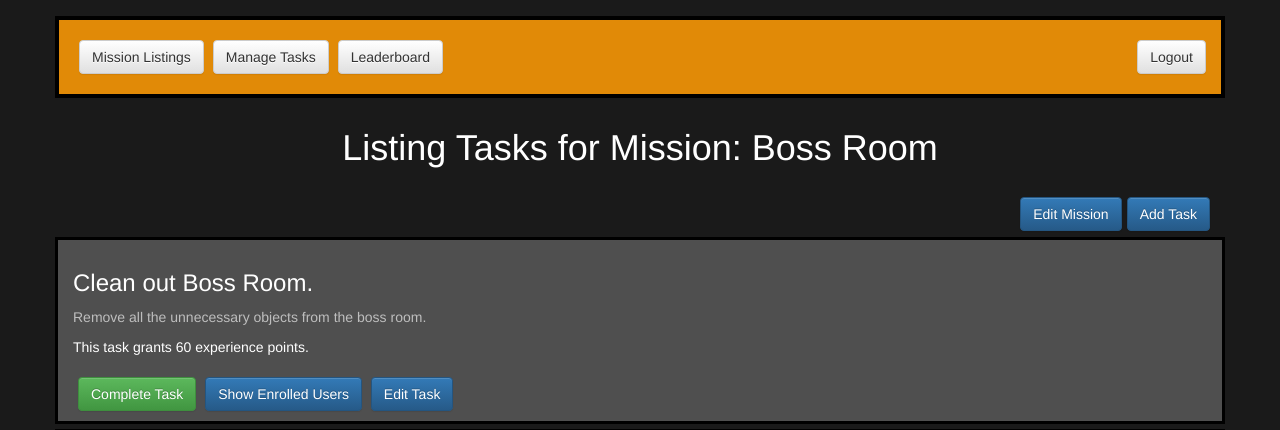
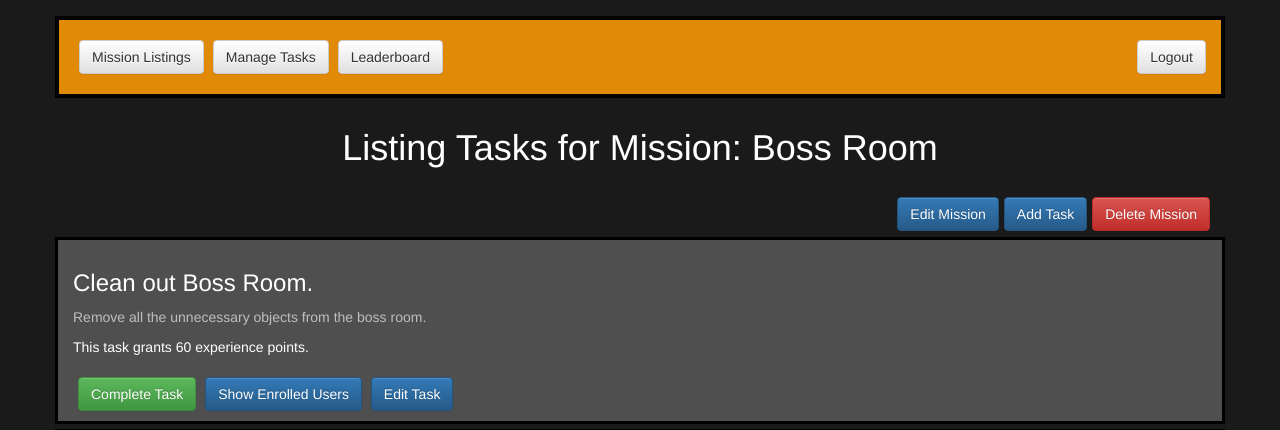
Before and after one commit to lvnatim/Job-Board-V4, a Django app: page /users/mission/12/list/ in a window 1280 px wide. Shown: the part 158-588 px from the top of the page. Run offline with Django 3.2, Linux system fonts and the light colour scheme; a user stored in the database is signed in; data comes from the database, SQL or seed files in the repository; some libraries are stand-ins or nearby versions.

Commit message:
New Features
- Delete feature for mission
- Delete feature for tasks
- Popup modal for mission delete confirmation

```diff
--- a/mysite/missions/templates/users/createmission.html
+++ b/mysite/missions/templates/users/createmission.html
@@ -19,7 +19,7 @@
       </div>
     {% endfor %}
     <input class="btn btn-success" type="submit" name="submit" value="Create Mission!">
-    <a class="btn btn-danger "href="{% url 'users:mytasks' %}">Back</a>
+    <a class="btn btn-warning "href="{% url 'users:mytasks' %}">Back</a>
   </form>
 
 </div>
--- a/mysite/missions/templates/users/edit_task.html
+++ b/mysite/missions/templates/users/edit_task.html
@@ -22,6 +22,7 @@
   <br>
   <input class="btn btn-success" type="submit" name="submit" value="Save Changes">
   <a class="btn btn-warning" href="{% url 'users:uncomplete_task' task.id %}">Re-Instate Task</a>
+  <a class="btn btn-danger" href="{% url 'users:delete_task' task.id %}">Delete Task</a>
   <a class="btn btn-default" href="{% url 'users:list_tasks' task.belongs_to.id %}"> Back </a>
 </form>
 
--- a/mysite/missions/templates/users/list_tasks.html
+++ b/mysite/missions/templates/users/list_tasks.html
@@ -8,6 +8,32 @@
     <div class="col-md-12">
       <h1> Listing Tasks for Mission: {{mission.name}}</h1>
       <br>
+
+      <!-- Button trigger modal -->
+      <button type="button" class="btn btn-danger btn-right" data-toggle="modal" data-target="#myModal">
+        Delete Mission
+      </button>
+
+      <!-- Modal -->
+      <div class="modal fade" id="myModal" tabindex="-1" role="dialog" aria-labelledby="myModalLabel">
+        <div class="modal-dialog" role="document">
+          <div style="color:black;"class="modal-content">
+            <div class="modal-header">
+              <button type="button" class="close" data-dismiss="modal" aria-label="Close"><span aria-hidden="true">&times;</span></button>
+              <h4 class="modal-title" id="myModalLabel"> Mission Delete Confirmation </h4>
+            </div>
+            <div class="modal-body">
+              Are you sure you want to delete this mission? This action can not be reversed.
+            </div>
+            <div class="modal-footer">
+              <button type="button" class="btn btn-default" data-dismiss="modal">Close</button>
+              <a href="{% url 'users:delete_mission' mission.id %}" class="btn btn-danger btn-right">Delete Mission</a>
+            </div>
+          </div>
+        </div>
+      </div>
+
+
       <a href="{% url 'users:create_task' mission.id %}" class="btn btn-primary btn-right">Add Task</a>
       <a href="{% url 'users:edit_mission' mission.id %}" class="btn btn-primary btn-right">Edit Mission</a><br><br>
     </div>
@@ -31,23 +57,20 @@
           Show Enrolled Users
         </button>
         <a class="btn btn-primary" href="{% url 'users:edit_task' task.id %}"> Edit Task </a>
+
         <div class="collapse" id="collapse{{task.id}}">
           <div class="well black">
-
             {% for user in task.users_enrolled.all %}
             {{ user.user.first_name }}
             {{ user.user.last_name }}
             <a class="btn btn-danger"href="{% url 'users:remove_user' id=task.id id2=user.id %}">Remove</a>
             <br><br>
             {% endfor %}
-
           </div>
-
         </div>
       </div>
-
     {% endfor %}
   </div>
 </div>
-
+<br><br>
 {% endblock %}
--- a/mysite/users/urls.py
+++ b/mysite/users/urls.py
@@ -8,11 +8,13 @@ urlpatterns = [
     url(r'^dashboard/$', views.mytasks, name="mytasks"),
     url(r'^dashboard/remove/(?P<id>\d+)/$', views.remove_task, name="remove_task"),
     url(r'^mission/create/$', views.create_mission, name="create_mission"),
+    url(r'^mission/(?P<id>\d+)/delete/', views.delete_mission, name="delete_mission"),
     url(r'^mission/(?P<id>\d+)/edit$', views.edit_mission, name="edit_mission"),
     url(r'^mission/(?P<id>\d+)/list/$', views.list_tasks, name="list_tasks"),
     url(r'^mission/(?P<id>\d+)/add/$', views.create_task, name="create_task"),
     url(r'^task/(?P<id>\d+)/complete/$', views.complete_task, name="complete_task"),
     url(r'^task/(?P<id>\d+)/uncomplete/$', views.uncomplete_task, name="uncomplete_task"),
     url(r'^task/(?P<id>\d+)/edit/$', views.edit_task, name="edit_task"),
+    url(r'^task/(?P<id>\d+)/delete/$', views.delete_task, name="delete_task"),
     url(r'^mission/\d+/task/(?P<id>\d+)/removeuser/(?P<id2>\d+)$', views.remove_user, name="remove_user"),
 ]
--- a/mysite/users/views.py
+++ b/mysite/users/views.py
@@ -1,5 +1,6 @@
 from django.shortcuts import render
 from django.http import HttpResponseRedirect, HttpResponse
+from django.core.urlresolvers import reverse
 from django.contrib.auth import authenticate, login, logout
 from django.contrib.auth.models import User
 from django.contrib.auth.decorators import login_required, permission_required
@@ -32,6 +33,13 @@ def mytasks(request):
     return render(request, 'users/mytasks.html', {"tasks":tasks,"missions":missions})
 
 @login_required
+@permission_required('missions.add_mission', raise_exception=True)
+def list_tasks(request, id):
+    miss = Mission.objects.get(id=id)
+    tasks = Task.objects.filter(belongs_to=miss)
+    return render(request, 'users/list_tasks.html', {"tasks":tasks, "mission":miss})
+
+@login_required
 def remove_task(request, id):
     task = Task.objects.get(id=id)
     current_profile = UserProfile.objects.get(user=request.user)
@@ -60,6 +68,14 @@ def create_mission(request):
 
 @login_required
 @permission_required('missions.add_mission', raise_exception=True)
+def delete_mission(request, id):
+    mission = Mission.objects.get(id=id)
+    mission.delete()
+    return HttpResponseRedirect(reverse('users:mytasks'))
+
+
+@login_required
+@permission_required('missions.add_mission', raise_exception=True)
 def create_task(request, id):
     if request.method == 'POST':
         form = TaskForm(request.POST)
@@ -67,7 +83,7 @@ def create_task(request, id):
             task = form.save(commit=False)
             task.belongs_to = Mission.objects.get(id=id)
             task.save()
-            return HttpResponseRedirect("/users/dashboard/")
+            return list_tasks(request, id)
         else:
             print form.errors
     else:
@@ -77,10 +93,10 @@ def create_task(request, id):
 
 @login_required
 @permission_required('missions.add_mission', raise_exception=True)
-def list_tasks(request, id):
-    miss = Mission.objects.get(id=id)
-    tasks = Task.objects.filter(belongs_to=miss)
-    return render(request, 'users/list_tasks.html', {"tasks":tasks, "mission":miss})
+def delete_task(request, id):
+    task = Task.objects.get(id=id)
+    task.delete()
+    return HttpResponseRedirect(reverse('users:list_tasks',kwargs={"id":task.belongs_to.id}))
 
 @login_required
 @permission_required('missions.add_mission', raise_exception=True)
```
Also changed, not shown: 2 other files.
